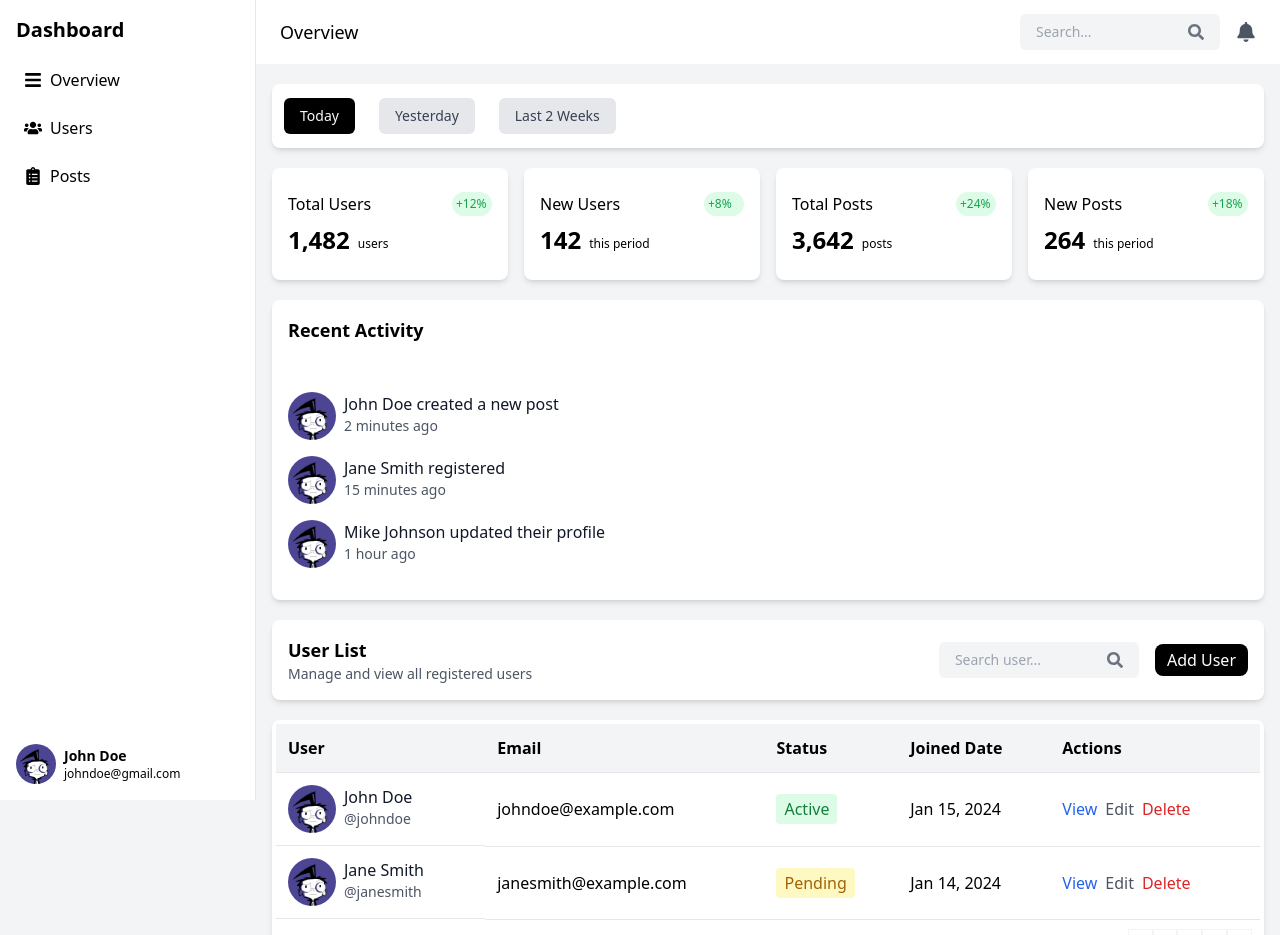
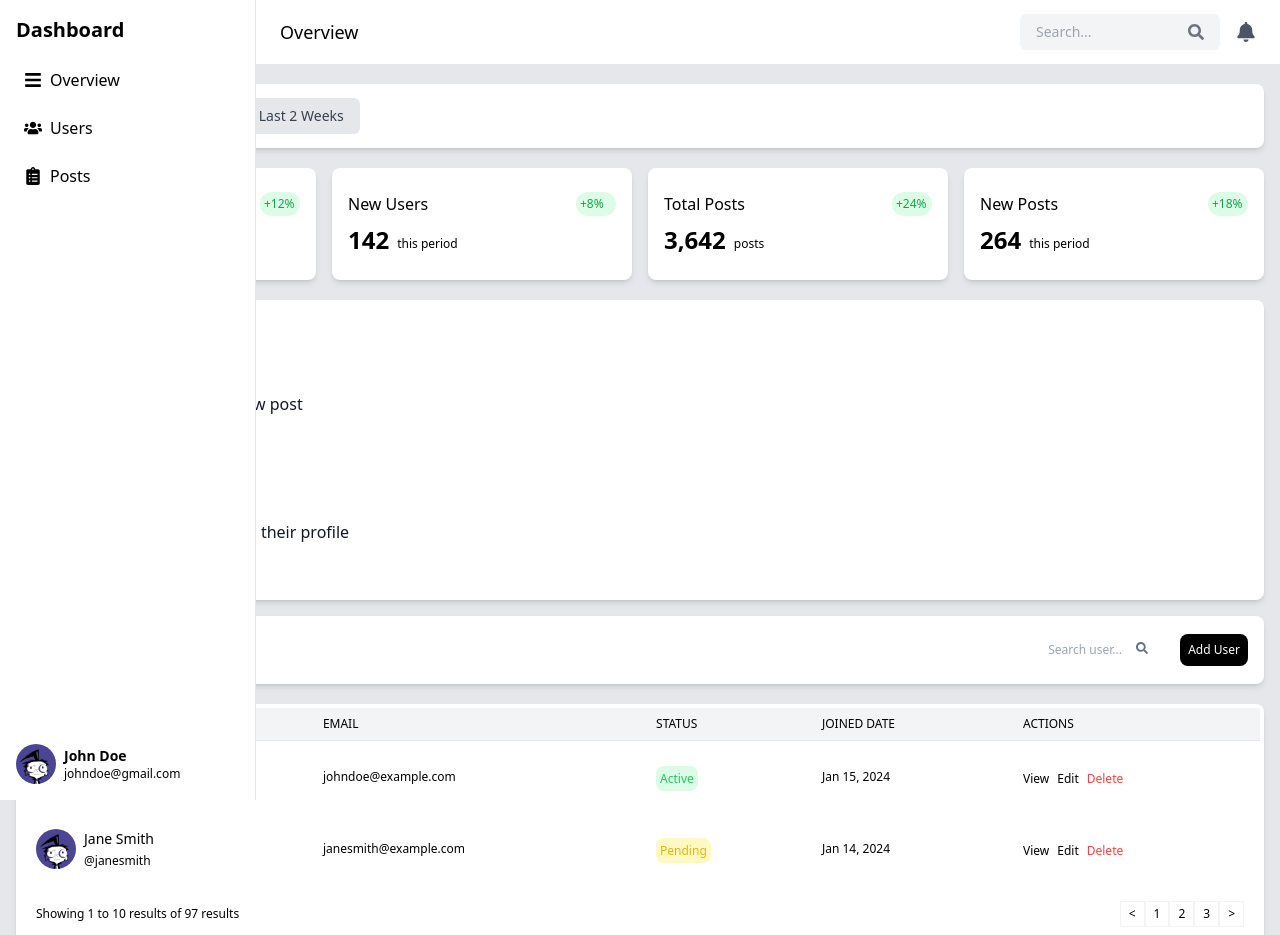
Before and after one commit to Harsha107/appv1-njs, a Next.js app: page /dashboard in a window 1280 px wide. Shown: the top 935 px of the page. Built offline with nearby package versions, Linux system fonts and the light colour scheme.

Commit message:
minor changes v2

```diff
--- a/app/components/UserList.tsx
+++ b/app/components/UserList.tsx
@@ -3,7 +3,7 @@ import pfp from '../../public/pfp-img.jpg';
 import { FaSearch } from "react-icons/fa";
 import Image from "next/image";
 
-export default function UserList() {
+export default function UserListComp() {
 
     const UserListData = [
         {
--- a/app/dashboard/page.tsx
+++ b/app/dashboard/page.tsx
@@ -64,7 +64,7 @@ export default function DashboardOverview() {
     }
 
     return (
-        <div className="bg-gray-100 mt-16 ml-0 md:ml-64">
+        <div className="bg-transparent mt-16 ml-0 2xl:ml-64">
             <main className="bg-transparent flex flex-col justify-between m-4">
                 <div className="bg-white flex items-center h-16 p-3 w-full mt-5 shadow-md rounded-lg">
                     <div className="flex gap-6">
@@ -83,7 +83,7 @@ export default function DashboardOverview() {
                 </div>
 
                 <div className="bg-transparent w-full mt-5">
-                    <div className="flex flex-row justify-between gap-4">
+                    <div className="flex flex-col md:flex-row justify-between gap-4">
                         {cardData[filter as keyof typeof cardData]?.map((activity: {title: string, count: string, subtext: string, popup: string}, index: number) => (
                             <div key={index} className="bg-white shadow-md rounded-lg flex-1 py-6 px-4 flex flex-row justify-between">
                                 <div className="flex flex-col gap-2 justify-between">
@@ -114,18 +114,18 @@ export default function DashboardOverview() {
                     </ul>
                 </div>
 
-                <div className="bg-white w-full mt-5 flex justify-between items-center shadow-md rounded-lg p-4">
+                <div className="bg-white shadow-md rounded-lg mt-4 flex flex-row justify-between items-center p-4">
                     <div>
-                    <h1 className="font-bold text-lg">User List</h1>
-                    <p className="text-gray-600 text-sm">Manage and view all registered users</p>
+                        <h1 className="font-bold text-sm 2xl:text-lg">User List</h1>
+                        <p className="font-extralight text-xs 2xl:text-sm">Manage and view all registered users</p>
                     </div>
 
-                <div className="flex items-center space-x-4">
-                    <div className="flex items-center px-4 py-2 rounded-md bg-gray-100">
-                        <input type="text" placeholder="Search user..." className="bg-transparent border-none outline-none text-sm w-36"/>
-                        <FaSearch className="text-gray-500 ml-2"/>
+                    <div className="flex flex-row gap-8 2xl:gap-4 items-center">
+                        <div className="flex flex-row gap-2 2xl:px-4 2xl:py-2">
+                            <input type="text" placeholder="Search user..." className="bg-transparent border-none outline-none text-xs 2xl:text-sm w-20 2xl:w-36" />
+                            <FaSearch className="text-xs text-gray-500 2xl:text-base 2xl:ml-2"/>
                         </div>
-                    <button className="bg-black text-white px-3 py-1 rounded-lg text-xm cursor-pointer transition-opacity duration-200 ease-in-out hover:opacity-80">
+                        <button className="bg-black text-white text-xs 2xl:text-sm p-2 rounded-lg hover:bg-white hover:text-black hover:border hover:border-black ">
                             Add User
                         </button>
                     </div>
@@ -135,43 +135,43 @@ export default function DashboardOverview() {
                     <table className="w-full border-collapse">
                         <thead className="bg-gray-100">
                             <tr>
-                            <th className="p-3 border-b border-solid border-gray-200 text-left">User</th>
-                            <th className="p-3 border-b border-solid border-gray-200 text-left">Email</th>
-                            <th className="p-3 border-b border-solid border-gray-200 text-left">Status</th>
-                            <th className="p-3 border-b border-solid border-gray-200 text-left">Joined Date</th>
-                            <th className="p-3 border-b border-solid border-gray-200 text-left">Actions</th>
+                                <th className="px-4 py-2 2xl:p-4 border-b border-solid border-gray-200 text-left text-xs font-extralight">USER</th>
+                                <th className="px-4 py-2 2xl:p-4 border-b border-solid border-gray-200 text-left text-xs font-extralight">EMAIL</th>
+                                <th className="px-4 py-2 2xl:p-4 border-b border-solid border-gray-200 text-left text-xs font-extralight">STATUS</th>
+                                <th className="px-4 py-2 2xl:p-4 border-b border-solid border-gray-200 text-left text-xs font-extralight">JOINED DATE</th>
+                                <th className="px-4 py-2 2xl:p-4 border-b border-solid border-gray-200 text-left text-xs font-extralight">ACTIONS</th>
                             </tr>
                         </thead>
                         <tbody>
                             {usersData[filter as keyof typeof usersData]?.map((user: {name: string, username: string, email: string, status: string, joined: string}, index: number) => (
                                 <tr key={index}>
-                                <td className="p-3 border-b border-solid border-gray-200 text-left flex flex-row gap-2">
-                                    <Image src={pfp} alt="user" className="w-12 h-12 rounded-full"/>
-                                    <div className="flex flex-col">
-                                        <span className="text-gray-900">{user.name}</span>
-                                        <span className="text-gray-600 text-sm">{user.username}</span>
+                                    <td className="flex flex-row p-4 items-center gap-2 border-gray-200 text-left">
+                                        <Image src={pfp} alt="user" className="size-10 2xl:size-12 rounded-full"/>
+                                        <div className="flex flex-col gap-1">
+                                            <span className="text-sm 2xl:text-base">{user.name}</span>
+                                            <span className="text-xs 2xl:text-sm font-extralight">{user.username}</span>
                                         </div>
                                     </td>
-                                <td className="p-3 border-b border-solid border-gray-200 text-left">{user.email}</td>
-                                <td className="p-3 border-b border-solid border-gray-200 text-left">
-                                    <span className={`px-2 py-1 rounded font-xs ${user.status === "Active" ? "bg-green-100 text-green-700" : "bg-yellow-100 text-yellow-700"}`}>
+                                    <td className="text-xs 2xl:text-base font-extralight p-4 border-gray-200 text-left">{user.email}</td>
+                                    <td className="p-4 border-gray-200 text-left">
+                                        <span className={`text-xs font-extralight ${user.status === 'Active' ? 'text-green-500 bg-green-100 p-1 rounded-lg' : 'text-yellow-500 bg-yellow-100 p-1 rounded-lg'}`}>
                                             {user.status}
                                         </span>
                                     </td>
-                                <td className="p-3 border-b border-solid border-gray-200 text-left">{user.joined}</td>
-                                <td className="p-3 border-b border-solid border-gray-200 text-left">
-                                    <button className="cursor-pointer mr-2 text-blue-600">View</button>
-                                    <button className="cursor-pointer mr-2 text-gray-600">Edit</button>
-                                    <button className="cursor-pointer mr-2 text-red-600">Delete</button>
+                                    <td className="text-xs 2xl:text-base font-extralight p-4 border-gray-200 text-left">{user.joined}</td>
+                                    <td className="p-4 border-gray-200 text-left space-x-2 items-center">
+                                        <button className="text-xs 2xl:text-base cursor-pointer font-extralight">View</button>
+                                        <button className="text-xs 2xl:text-base cursor-pointer font-extralight">Edit</button>
+                                        <button className="text-xs 2xl:text-base cursor-pointer font-extralight text-red-500">Delete</button>
                                     </td>
                                 </tr>
                             ))}
                         </tbody>
                     </table>
 
-                <div className="flex flex-row justify-between p-2">
-                    <span className="mt-2">Showing 1 to 10 results of 97 results</span>
-                    <div>
+                    <div className="flex flex-row justify-between p-4 items-center">
+                    <span className="text-xs">Showing 1 to 10 results of 97 results</span>
+                    <div className="flex flex-row">
                         <button className="db-tab4-btn">&lt;</button>
                         <button className="db-tab4-btn">1</button>
                         <button className="db-tab4-btn">2</button>
@@ -181,7 +181,7 @@ export default function DashboardOverview() {
                 </div>
                 </div>
 
-                <Link href="/" className="mt-4 no-underline hover:underline pb-10">&lt; Back to user list?</Link>
+                <Link href="/user-list" className="mt-4 no-underline hover:underline pb-10">&lt; Back to user list?</Link>
             </main>
         </div>
     )
--- a/app/layout.tsx
+++ b/app/layout.tsx
@@ -27,7 +27,7 @@ export default function RootLayout({
   return (
     <html lang="en">
       <body
-        className={`${geistSans.variable} ${geistMono.variable} antialiased bg-gray-100`}
+        className={`${geistSans.variable} ${geistMono.variable} antialiased bg-gray-200`}
       >
         <Sidebar hideIt={false}/>
         <Topnav />
--- a/app/user-list/page.tsx
+++ b/app/user-list/page.tsx
@@ -3,10 +3,8 @@ import UserListComp from "../components/UserList";
 
 export default function UserList() {
     return (
-        <div className="bg-gray-100 mt-16 ml-0 md:ml-64">
-            <main className="bg-transparent flex flex-col justify-between m-4">
-                <UserListComp />
-            </main>
+        <div className="bg-transparent mt-20 ml-0 2xl:ml-64">
+            <UserListComp />
         </div>
     )
 }
--- a/app/user-profile/page.tsx
+++ b/app/user-profile/page.tsx
@@ -5,7 +5,7 @@ import Link from "next/link";
 
 export default function UserProfile() {
     return (
-        <div className="bg-gray-100 mt-16 ml-0 md:ml-64">
+        <div className="bg-transparent mt-16 ml-0 2xl:ml-64">
             <main className="flex flex-col flex-1 gap-4 pt-4 mx-4">
                 <div className="bg-white flex flex-row items-center justify-between p-6 shadow-md rounded-lg">
                     <div className="flex flex-row justify-center gap-4 items-center">
@@ -23,7 +23,7 @@ export default function UserProfile() {
                     </div>
                 </div>
 
-                <div className="bg-transparent flex justify-between gap-4">
+                <div className="bg-transparent flex flex-col lg:flex-row justify-between gap-4">
                     <div className="bg-white p-4 shadow-md flex flex-col gap-3 flex-1 rounded-lg">
                         <span className="font-bold text-lg ml-3">Personal Information</span>
                         <span className="ml-3">
```
Also changed, not shown: app/posts/page.tsx (+24 -26 lines). Lines whose indentation alone changed are shown as unchanged.
